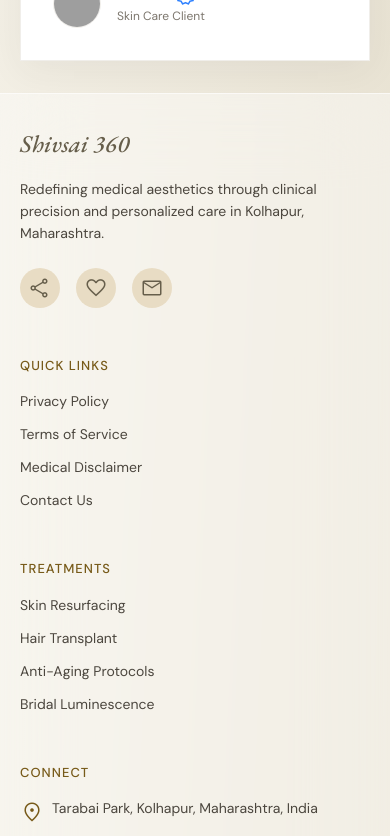
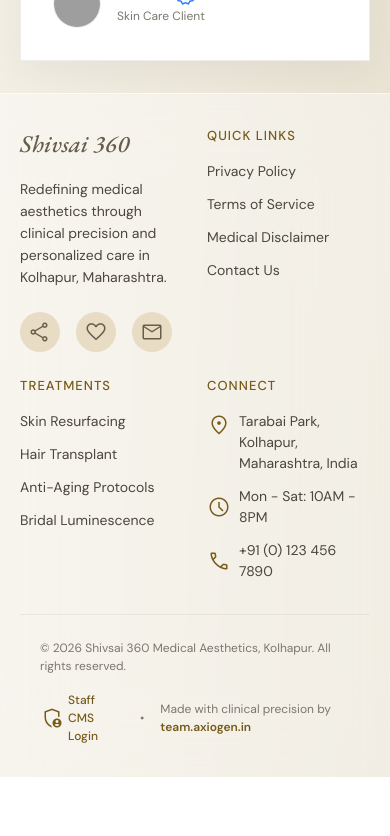
Before and after one commit to axiogenai/shivsai, a React (Vite) app: page /results in a window 390 px wide. Shown: the part 7460-8296 px from the top of the page. After the commit the page ends 8237 px from the top, so only its background shows below. Built offline with nearby package versions, Linux system fonts and the light colour scheme; no server answers; grey boxes are pictures that could not be loaded.

Commit message:
feat: complete Shivsai 360 Patient Site & Express API backend

```diff
--- a/src/components/Footer.jsx
+++ b/src/components/Footer.jsx
@@ -5,9 +5,9 @@
   return (
     <footer className="bg-white/40 backdrop-blur-2xl border-t border-white/60 shadow-lg">
       <div className="max-w-[1280px] mx-auto px-5 md:px-16 py-8">
-        <div className="grid grid-cols-1 md:grid-cols-2 lg:grid-cols-4 gap-12">
+        <div className="grid grid-cols-2 lg:grid-cols-4 gap-6 sm:gap-8 lg:gap-12">
           {/* Branding */}
-          <div className="lg:col-span-1">
+          <div className="col-span-1">
             <Link to="/" className="font-['EB_Garamond'] text-[24px] font-medium text-[#665e4b] italic">
               Shivsai 360
             </Link>
```
